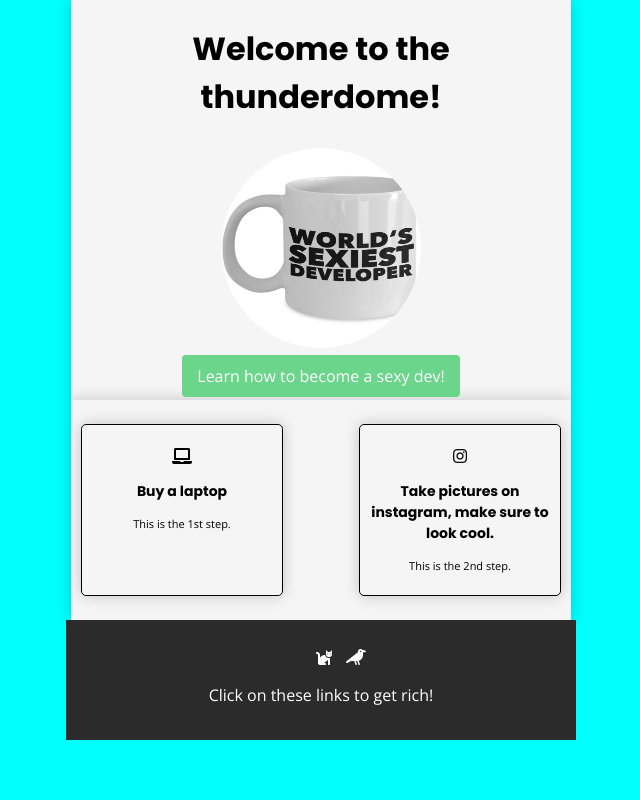
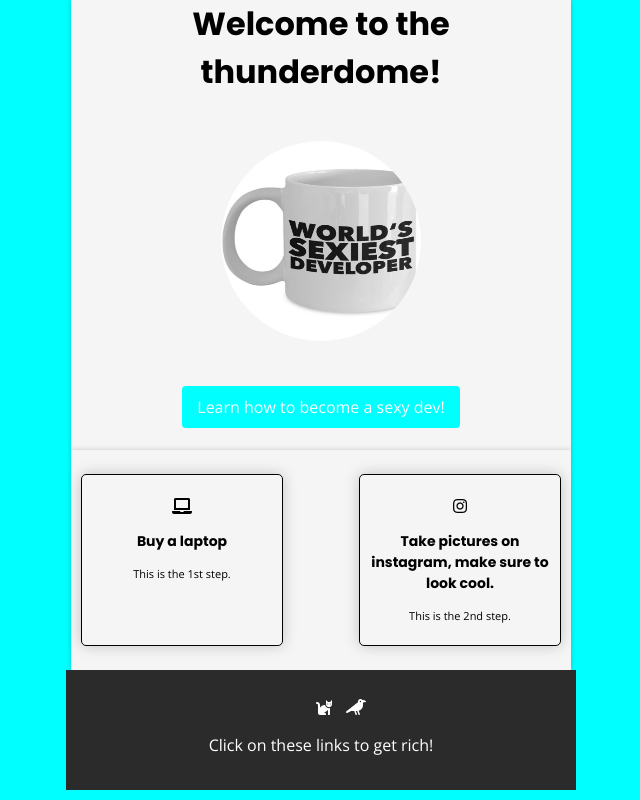
Before and after one commit to niznet89/Landing-page, a plain HTML site: page index.html in a window 1280 px wide. Shown: the whole page, without its empty margins (319-959 px from the left). Drawn offline with nearby package versions, Linux system fonts and the light colour scheme.

Commit message:
all the things

```diff
--- a/css/components/banner.css
+++ b/css/components/banner.css
@@ -1,8 +1,8 @@
 .banner {
   width: 500px;
-  height: 400px;
+  height: 450px;
   margin: 0 auto;
-  box-shadow: 0 0 15px rgb(0 0 0 / 20%);
+  box-shadow: 0 0 5px rgb(0 0 0 / 20%);
   background-color: whitesmoke;
   /* display: flex;
   justify-content: center;
@@ -19,8 +19,13 @@
 .banner-objects {
   text-align: center;
   display: flex;
-  justify-content: space-around;
+  justify-content: space-between;
   align-items: center;
   flex-direction: column;
-  height: 100%;
+  height: 95%;
+
 }
+
+.banner-objects h1 {
+  margin: 0;
+}
--- a/css/components/how_it_works.css
+++ b/css/components/how_it_works.css
@@ -1,7 +1,7 @@
 .how-it-works {
   width: 500px;
   height: 220px;
-  box-shadow: 0 0 15px rgb(0 0 0 / 20%);
+  box-shadow: 0 0 5px rgb(0 0 0 / 20%);
   margin: 0 auto;
   display: flex;
   justify-content: space-between;
--- a/css/style.css
+++ b/css/style.css
@@ -29,7 +29,7 @@ body {
 }
 
 .btn-treehouse {
-  background-color: #6AD58B;
+  background-color: aqua;
   color: white;
   transition: 0.2s;
   border-radius: 4px;
@@ -37,5 +37,5 @@ body {
 }
 
 .btn-treehouse:hover {
-  background-color: #3BC062;
+  background-color: aquamarine;
 }
```
